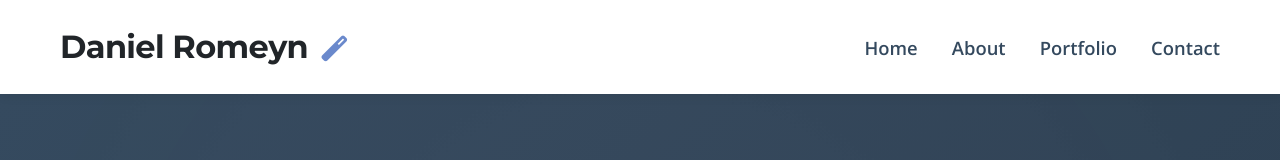
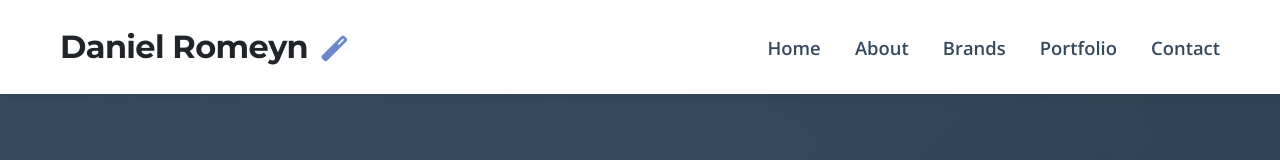
Before and after one commit to dromey200/portfolio, a plain HTML site: page index.html in a window 1280 px wide. Shown: the top 160 px of the page. Drawn offline with nearby package versions, Linux system fonts and the light colour scheme.

Commit message:
Update index.html
added brand to nav

```diff
--- a/index.html
+++ b/index.html
@@ -21,6 +21,7 @@
                 <ul>
                     <li><a href="#hero">Home</a></li>
                     <li><a href="#about">About</a></li>
+                    <li><a href="#brand">Brands</a></li>
                     <li><a href="#portfolio">Portfolio</a></li>
                     <li><a href="#contact">Contact</a></li>
                 </ul>
@@ -39,6 +40,7 @@
             <ul>
                 <li><a href="#hero" class="nav-link">Home</a></li>
                 <li><a href="#about" class="nav-link">About</a></li>
+                <li><a href="#brand" class="nav-link">Brands</a></li>
                 <li><a href="#portfolio" class="nav-link">Portfolio</a></li>
                 <li><a href="#contact" class="nav-link">Contact</a></li>
             </ul>
```
